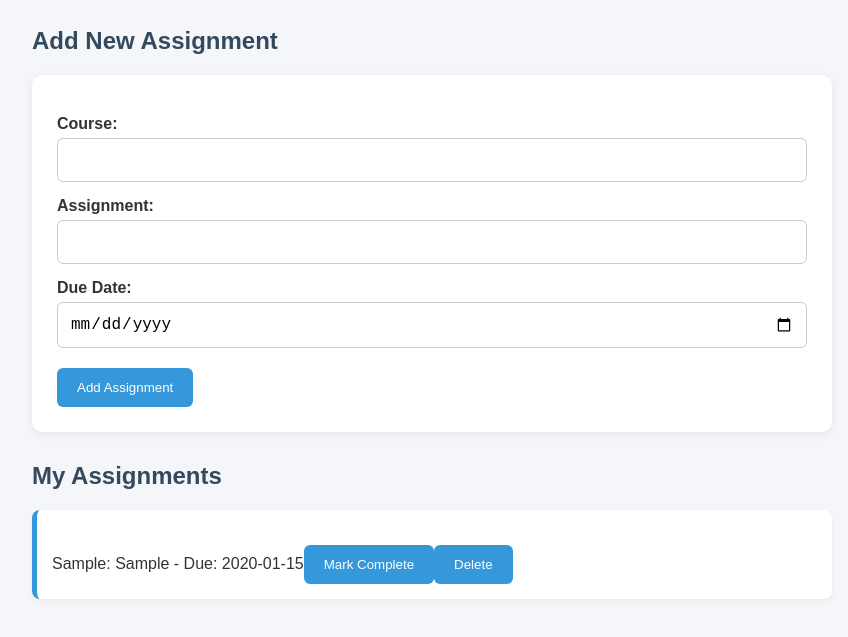
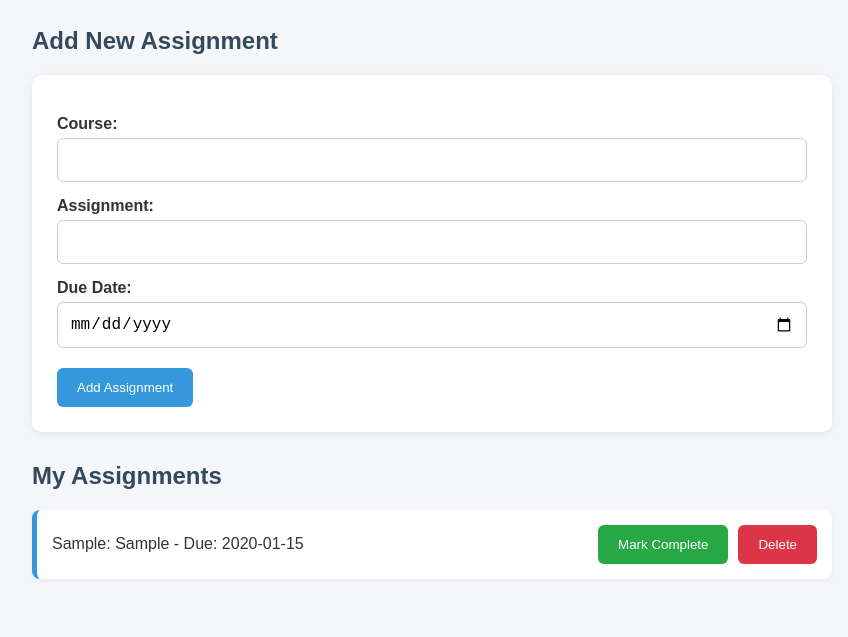
Before and after one commit to alishen17/homework-tracker, a plain HTML site: page index.html in a window 1280 px wide. Both pictures are taken after typing "Sample", "Sample", "2020-01-15" into the empty fields and a click on the button "Add Assignment". Shown: the part 161-798 px from the top of the page, without its empty margins (208-1056 px from the left). Drawn offline with Linux system fonts and the light colour scheme.

Commit message:
Improve assignment button layout and colors

```diff
--- a/script.js
+++ b/script.js
@@ -61,7 +61,15 @@ function displayAssignments() {
         });
 
 
-listItem.appendChild(completeButton);
+// Create a container to hold both buttons
+const buttonContainer = document.createElement("div");
+buttonContainer.className = "button-container";
+
+// Give the completion button its own CSS class
+completeButton.className = "complete-btn";
+
+// Add completion button to container
+buttonContainer.appendChild(completeButton);
 
 // Create a Delete button
 const deleteButton = document.createElement("button");
@@ -86,9 +94,18 @@ deleteButton.addEventListener("click", function() {
 });
 
 // Add the Delete button to the assignment card
-listItem.appendChild(deleteButton);
+// Give the delete button its own CSS class
+deleteButton.className = "delete-btn";
 
+// Add delete button to container
+buttonContainer.appendChild(deleteButton);
+
+// Add both buttons to the assignment card
+listItem.appendChild(buttonContainer);
+
+// Display the assignment card
 assignmentList.appendChild(listItem);
+
 
     });
 }
--- a/style.css
+++ b/style.css
@@ -83,3 +83,50 @@ button:hover {
     border-left: 5px solid #3498db;
     box-shadow: 0 2px 5px rgba(0, 0, 0, 0.05);
 }
+
+
+/* Arrange assignment text and buttons horizontally */
+#assignment-list li {
+    display: flex;
+    align-items: center;
+    justify-content: space-between;
+    gap: 15px;
+}
+
+/* Keep buttons together on the right */
+.button-container {
+    display: flex;
+    gap: 10px;
+    margin-left: auto;
+    flex-shrink: 0;
+}
+
+/* Style both assignment buttons */
+.button-container button {
+    margin-top: 0;
+    white-space: nowrap;
+}
+
+/* Green completion button */
+.complete-btn {
+    background-color: #28a745;
+}
+
+.complete-btn:hover {
+    background-color: #218838;
+}
+
+/* Red delete button */
+.delete-btn {
+    background-color: #dc3545;
+}
+
+.delete-btn:hover {
+    background-color: #c82333;
+}
+
+/* Style completed buttons */
+.complete-btn:disabled {
+    background-color: #6c757d;
+    cursor: not-allowed;
+}
```
